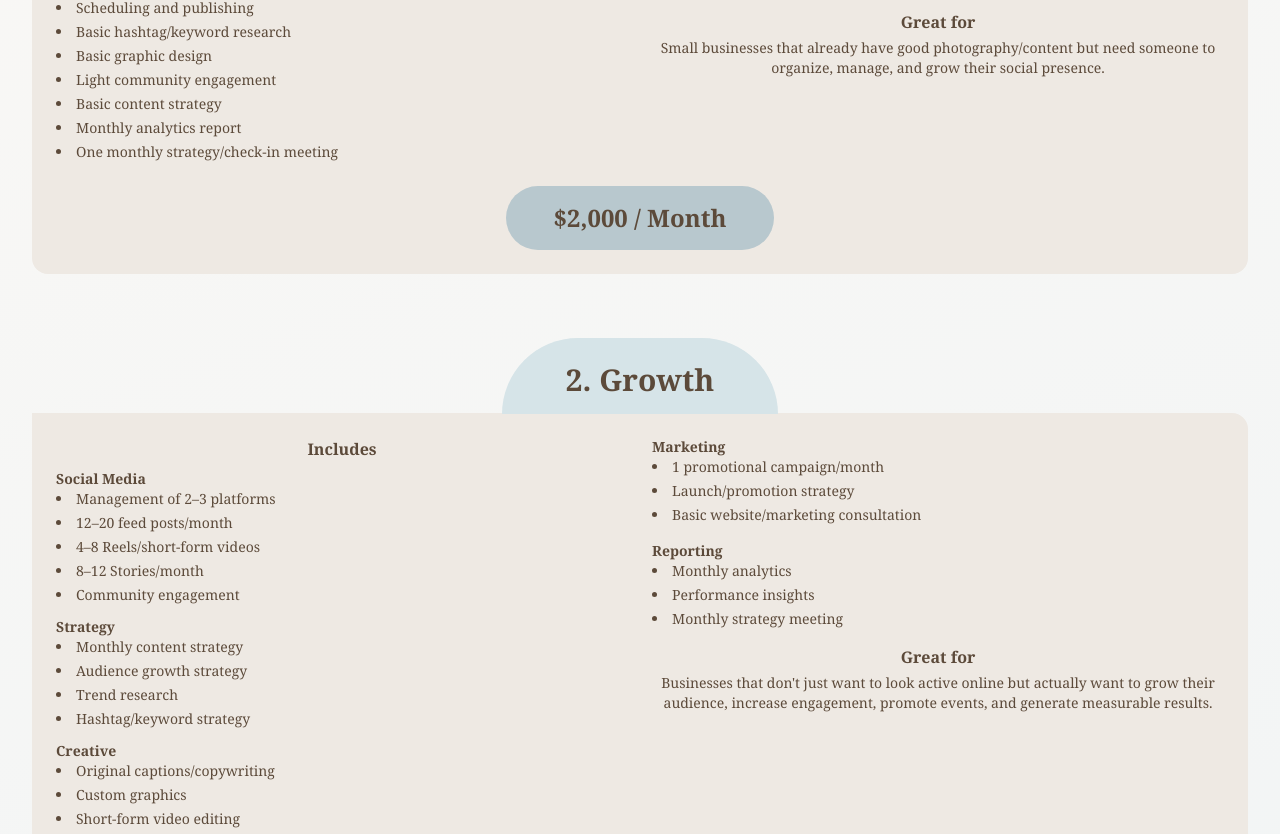
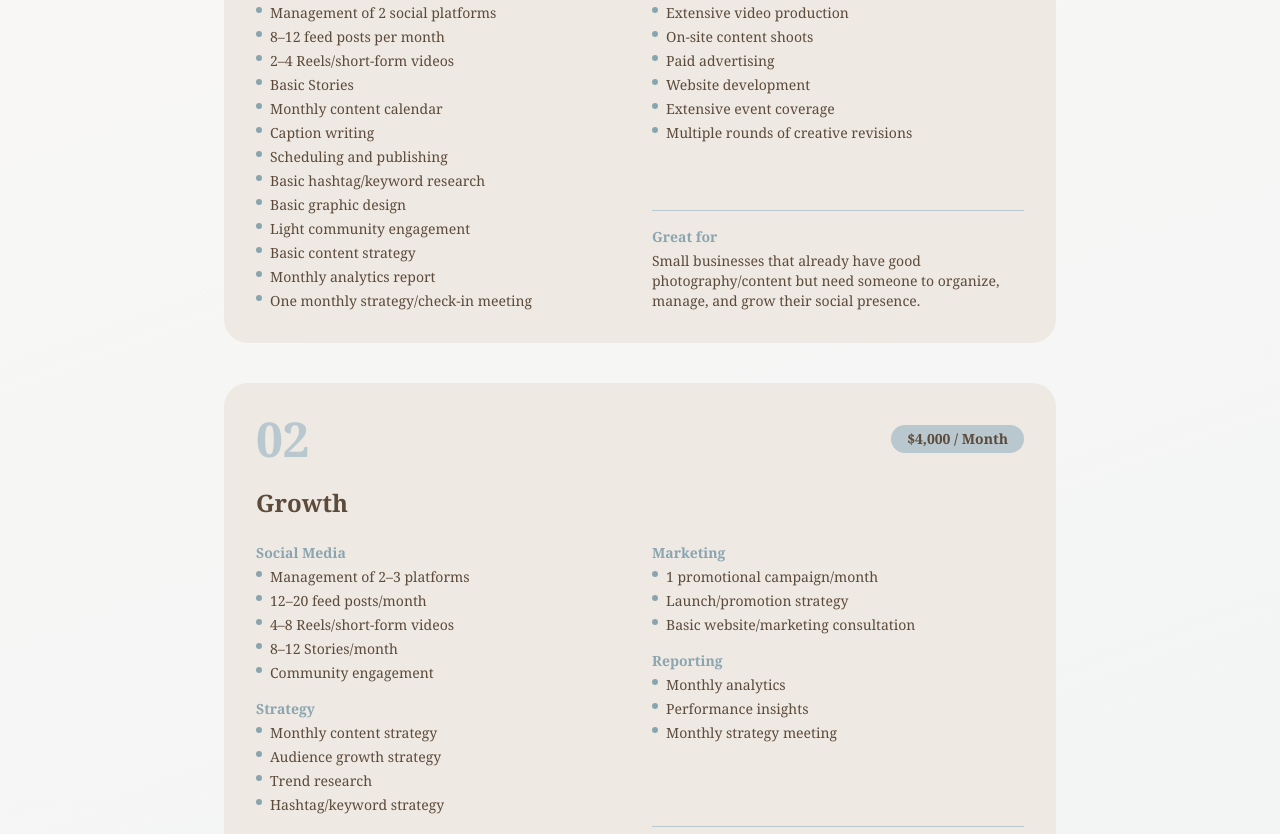
Before and after one commit to CharGans/kcmedia, a React (Vite) app: page /packages in a window 1280 px wide. Shown: the part 469-1303 px from the top of the page. Built offline with nearby package versions, Linux system fonts and the light colour scheme.

Commit message:
updated package card visuals

```diff
--- a/package.json
+++ b/package.json
@@ -12,6 +12,7 @@
   "author": "",
   "license": "ISC",
   "dependencies": {
+    "framer-motion": "^13.4.3",
     "react": "^19.2.8",
     "react-dom": "^19.2.8",
     "react-router-dom": "^7.18.2"
--- a/src/components/Navbar.jsx
+++ b/src/components/Navbar.jsx
@@ -18,7 +18,7 @@ export default function Navbar() {
             <NavLink
               to={to}
               className={({ isActive }) =>
-                `text-xl text-[#5C4A3A] ${isActive ? 'font-semibold underline' : 'hover:underline'}`
+                `text-xl text-[#5C4A3A] ${isActive ? 'font-semibold' : 'hover:font-semiboldd'}`
               }
             >
               {label}
--- a/src/pages/Contact.jsx
+++ b/src/pages/Contact.jsx
@@ -10,7 +10,7 @@ export default function Contact() {
           We'd love to hear about your project. Click below to send us an email!
         </p>
         <a
-          href="mailto:<your@email.com>?subject=Project%20Inquiry"
+          href="mailto:<contact@overcoffeemedia.com>?subject=Project%20Inquiry"
           className="px-8 py-3 bg-[#8BA5B0] text-white rounded-full font-semibold hover:opacity-80 transition"
         >
           Email Us
--- a/src/pages/Packages.jsx
+++ b/src/pages/Packages.jsx
@@ -1,13 +1,13 @@
-import SectionTitle from '../components/ui/SectionTitle'
-import Card from '../components/ui/Card'
-import PricePill from '../components/ui/PricePill'
+import { motion } from 'framer-motion'
 
 const packages = [
   {
-    number: '1',
+    number: '01',
     name: 'Essentials Package',
     price: '$2,000 / Month',
-    includes: [
+    greatFor: 'Small businesses that already have good photography/content but need someone to organize, manage, and grow their social presence.',
+    left: {
+      Includes: [
         'Management of 2 social platforms',
         '8–12 feed posts per month',
         '2–4 Reels/short-form videos',
@@ -22,7 +22,9 @@ const packages = [
         'Monthly analytics report',
         'One monthly strategy/check-in meeting',
       ],
-    notIncluded: [
+    },
+    right: {
+      'Not Included': [
         'Extensive video production',
         'On-site content shoots',
         'Paid advertising',
@@ -30,140 +32,162 @@ const packages = [
         'Extensive event coverage',
         'Multiple rounds of creative revisions',
       ],
-    greatFor: 'Small businesses that already have good photography/content but need someone to organize, manage, and grow their social presence.',
+    },
   },
   {
-    number: '2',
+    number: '02',
     name: 'Growth',
     price: '$4,000 / Month',
-    includes: [
+    greatFor: "Businesses that don't just want to look active online but actually want to grow their audience, increase engagement, promote events, and generate measurable results.",
+    left: {
+      'Social Media': [
         'Management of 2–3 platforms',
         '12–20 feed posts/month',
         '4–8 Reels/short-form videos',
         '8–12 Stories/month',
         'Community engagement',
+      ],
+      Strategy: [
         'Monthly content strategy',
         'Audience growth strategy',
         'Trend research',
         'Hashtag/keyword strategy',
+      ],
+      Creative: [
         'Original captions/copywriting',
         'Custom graphics',
         'Short-form video editing',
         'Creative direction',
       ],
-    marketing: [
+    },
+    right: {
+      Marketing: [
         '1 promotional campaign/month',
         'Launch/promotion strategy',
         'Basic website/marketing consultation',
       ],
-    reporting: [
+      Reporting: [
         'Monthly analytics',
         'Performance insights',
         'Monthly strategy meeting',
       ],
-    greatFor: "Businesses that don't just want to look active online but actually want to grow their audience, increase engagement, promote events, and generate measurable results.",
+    },
   },
   {
-    number: '3',
+    number: '03',
     name: 'Full-Service Media',
     price: '$6,000 / Month',
-    includes: [
+    greatFor: "Businesses that don't just want to look active online but actually want to grow their audience, increase engagement, promote events, and generate measurable results.",
+    left: {
+      'Social Media': [
         'Management of 2–3 platforms',
         '12–20 feed posts/month',
         '4–8 Reels/short-form videos',
         '8–12 Stories/month',
         'Community engagement',
+      ],
+      Strategy: [
         'Monthly content strategy',
         'Audience growth strategy',
         'Trend research',
         'Hashtag/keyword strategy',
+      ],
+      Creative: [
         'Original captions/copywriting',
         'Custom graphics',
         'Short-form video editing',
         'Creative direction',
       ],
-    marketing: [
+    },
+    right: {
+      Marketing: [
         '1 promotional campaign/month',
         'Launch/promotion strategy',
         'Basic website/marketing consultation',
       ],
-    reporting: [
+      Reporting: [
         'Monthly analytics',
         'Performance insights',
         'Monthly strategy meeting',
       ],
-    greatFor: "Businesses that don't just want to look active online but actually want to grow their audience, increase engagement, promote events, and generate measurable results.",
+    },
   },
 ]
 
-export default function Packages() {
+function PackageCard({ pkg, index }) {
   return (
-    <section className="px-8 py-12 flex flex-col gap-16">
-      {packages.map((pkg) => (
-        <div key={pkg.number}>
-          <SectionTitle>{pkg.number}. {pkg.name}</SectionTitle>
-          <Card className="rounded-tl-none">
+    <motion.div
+      initial={{ opacity: 0, y: 60 }}
+      whileInView={{ opacity: 1, y: 0 }}
+      viewport={{ once: true, margin: '-80px' }}
+      transition={{ duration: 0.6, delay: index * 0.1, ease: 'easeOut' }}
+      whileHover={{ y: -4, boxShadow: '0 12px 40px rgba(92,74,58,0.1)' }}
+      className="bg-[#EEE9E3] rounded-3xl p-8 flex flex-col gap-6"
+    >
+      <div className="flex items-center justify-between">
+        <span className="text-5xl font-bold text-[#B8C8CE]">{pkg.number}</span>
+        <span className="bg-[#B8C8CE] text-[#5C4A3A] text-sm font-semibold px-4 py-1 rounded-full">
+          {pkg.price}
+        </span>
+      </div>
+
+      <h2 className="text-2xl font-bold text-[#5C4A3A]">{pkg.name}</h2>
+
       <div className="grid grid-cols-1 sm:grid-cols-2 gap-6">
         <div className="flex flex-col gap-4">
-                <div>
-                  <h3 className="font-bold text-[#5C4A3A] text-center mb-2">Includes</h3>
-                  {pkg.notIncluded ? (
-                    <ul className="list-disc list-inside text-[#5C4A3A] text-sm space-y-1">
-                      {pkg.includes.map((item) => <li key={item}>{item}</li>)}
+          {Object.entries(pkg.left).map(([heading, items]) => (
+            <div key={heading}>
+              <p className="font-bold text-[#8BA5B0] text-sm mb-1">{heading}</p>
+              <ul className="space-y-1">
+                {items.map((item) => (
+                  <li key={item} className="text-[#5C4A3A] text-sm flex items-start gap-2">
+                    <span className="mt-1 w-1.5 h-1.5 rounded-full bg-[#8BA5B0] shrink-0" />
+                    {item}
+                  </li>
+                ))}
               </ul>
-                  ) : (
-                    <>
-                      <p className="font-bold text-[#5C4A3A] text-sm">Social Media</p>
-                      <ul className="list-disc list-inside text-[#5C4A3A] text-sm space-y-1 mb-3">
-                        {pkg.includes.slice(0, 5).map((item) => <li key={item}>{item}</li>)}
-                      </ul>
-                      <p className="font-bold text-[#5C4A3A] text-sm">Strategy</p>
-                      <ul className="list-disc list-inside text-[#5C4A3A] text-sm space-y-1 mb-3">
-                        {pkg.includes.slice(5, 9).map((item) => <li key={item}>{item}</li>)}
-                      </ul>
-                      <p className="font-bold text-[#5C4A3A] text-sm">Creative</p>
-                      <ul className="list-disc list-inside text-[#5C4A3A] text-sm space-y-1">
-                        {pkg.includes.slice(9).map((item) => <li key={item}>{item}</li>)}
-                      </ul>
-                    </>
-                  )}
             </div>
+          ))}
         </div>
 
         <div className="flex flex-col gap-4">
-                {pkg.notIncluded && (
-                  <div>
-                    <h3 className="font-bold text-[#5C4A3A] text-center mb-2">Not included</h3>
-                    <ul className="list-disc list-inside text-[#5C4A3A] text-sm space-y-1">
-                      {pkg.notIncluded.map((item) => <li key={item}>{item}</li>)}
+          {Object.entries(pkg.right).map(([heading, items]) => (
+            <div key={heading}>
+              <p className="font-bold text-[#8BA5B0] text-sm mb-1">{heading}</p>
+              <ul className="space-y-1">
+                {items.map((item) => (
+                  <li key={item} className="text-[#5C4A3A] text-sm flex items-start gap-2">
+                    <span className="mt-1 w-1.5 h-1.5 rounded-full bg-[#8BA5B0] shrink-0" />
+                    {item}
+                  </li>
+                ))}
               </ul>
             </div>
-                )}
-                {pkg.marketing && (
-                  <>
-                    <div>
-                      <p className="font-bold text-[#5C4A3A] text-sm">Marketing</p>
-                      <ul className="list-disc list-inside text-[#5C4A3A] text-sm space-y-1">
-                        {pkg.marketing.map((item) => <li key={item}>{item}</li>)}
-                      </ul>
-                    </div>
-                    <div>
-                      <p className="font-bold text-[#5C4A3A] text-sm">Reporting</p>
-                      <ul className="list-disc list-inside text-[#5C4A3A] text-sm space-y-1">
-                        {pkg.reporting.map((item) => <li key={item}>{item}</li>)}
-                      </ul>
-                    </div>
-                  </>
-                )}
-                <div>
-                  <h3 className="font-bold text-[#5C4A3A] text-center mb-1">Great for</h3>
-                  <p className="text-[#5C4A3A] text-sm text-center">{pkg.greatFor}</p>
+          ))}
+
+          <div className="mt-auto pt-4 border-t border-[#B8C8CE]">
+            <p className="font-bold text-[#8BA5B0] text-sm mb-1">Great for</p>
+            <p className="text-[#5C4A3A] text-sm">{pkg.greatFor}</p>
           </div>
         </div>
       </div>
-            <PricePill>{pkg.price}</PricePill>
-          </Card>
-        </div>
+    </motion.div>
+  )
+}
+
+export default function Packages() {
+  return (
+    <section className="max-w-4xl mx-auto px-8 py-16 flex flex-col gap-10">
+      <motion.h1
+        initial={{ opacity: 0, y: 20 }}
+        animate={{ opacity: 1, y: 0 }}
+        transition={{ duration: 0.5 }}
+        className="text-4xl font-bold text-[#5C4A3A]"
+      >
+        Packages
+      </motion.h1>
+      {packages.map((pkg, i) => (
+        <PackageCard key={pkg.number} pkg={pkg} index={i} />
       ))}
     </section>
   )
```
Also changed, not shown: 1 other file (tests, documents, lock files or other folders). Lines whose indentation alone changed are shown as unchanged.
